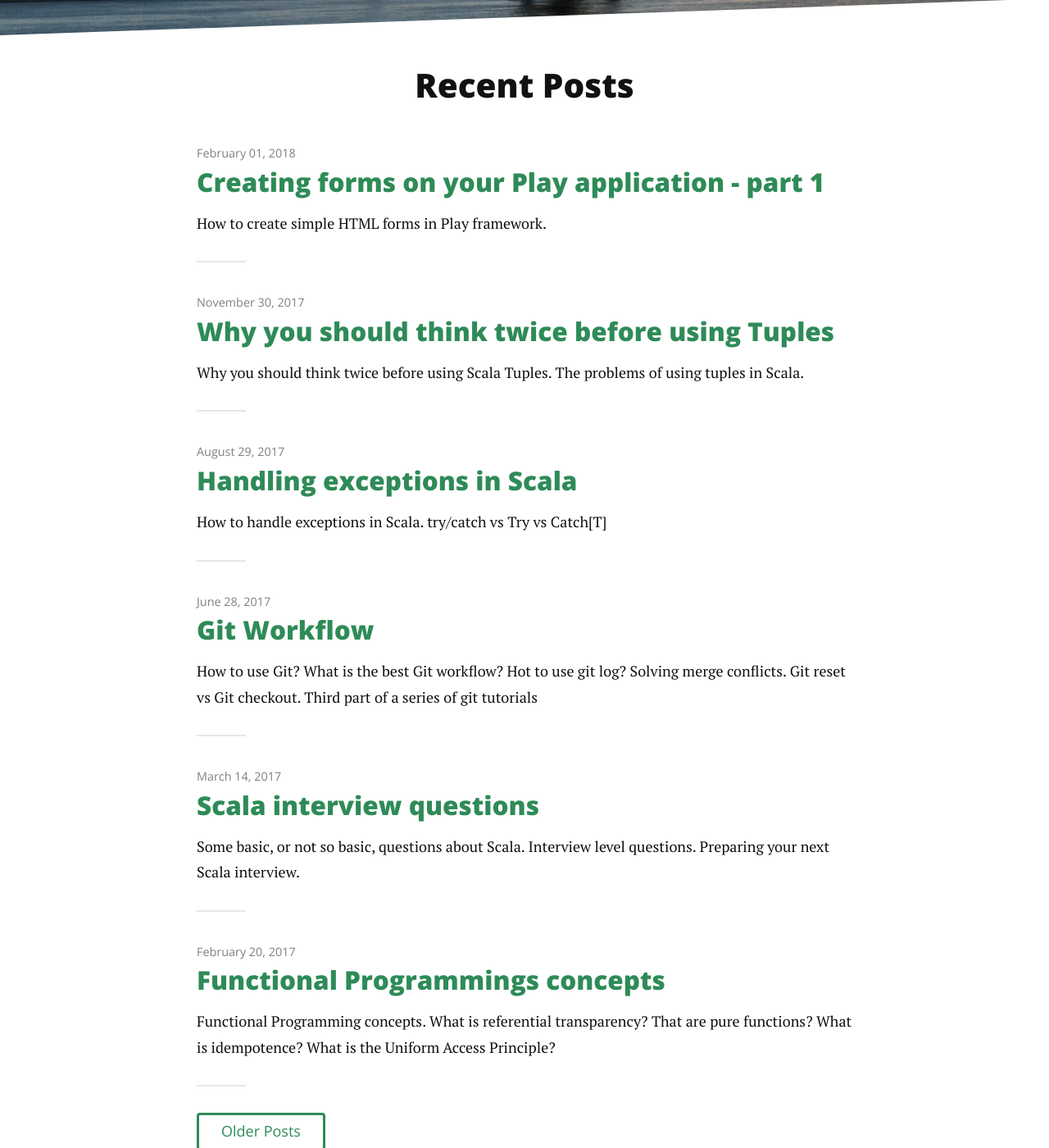
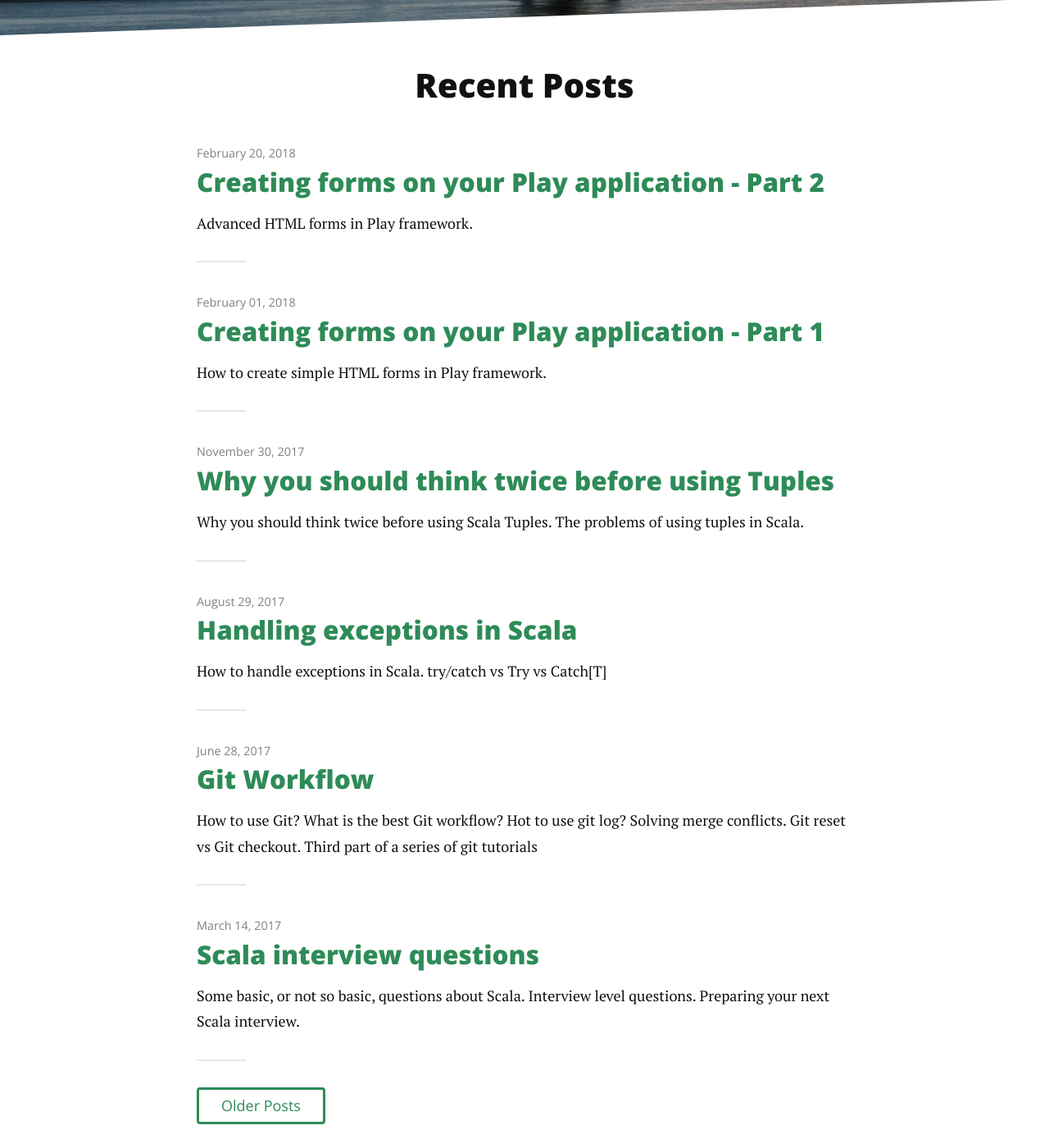
Before and after one commit to pedrorijo91/pedrorijo91.github.io, a Jekyll site: the page built from index.html, in a window 1280 px wide and 1400 px high, scrolled down 223 px. Shown: the whole window at 82% size. Built offline with Jekyll 4.4.1, drawn with Linux system fonts in a browser that asks for light colours; nearby versions of some CDN libraries; the list of posts is cut into pages by our own code; comment, search, counter and statistics services are not loaded; some of the changed lines change nothing that is shown.

Commit message:
:memo: Add blog post on scala play advanced forms (part 2/2)

```diff
--- a/_posts/2018-02-01-play-forms.markdown
+++ b/_posts/2018-02-01-play-forms.markdown
@@ -1,7 +1,7 @@
 ---
 layout: post
 
-title:  'Creating forms on your Play application - part 1'
+title:  'Creating forms on your Play application - Part 1'
 date:   2018-02-01 22:00:00
 description: 'How to create simple HTML forms in Play framework.'
 image:  play-logo.png
@@ -426,6 +426,10 @@ For most of the things, the Play documentation website has a pretty nice cover o
 
 ### Conclusion
 
-This was the very basics of using HTML forms on Play framework. On the next part we will have a look on how to add a class  other than primitive types to your form, how to do nested forms, how to protect your forms from some kind of attacks, and the most important: styling your forms!
+This was the very basics of using HTML forms on Play framework. On the next part we will have a look on how to add a class  other than primitive types to your form, how to do nested forms, how to protect your forms from some kind of attacks, and the **most important**: styling your forms!
 
 If you found any problem following this tutorial, check the code at [GitHub](https://github.com/pedrorijo91/scala-play-forms).
+
+Now, have a look at the second part of this blog post:
+
+* [Advanced HTML forms in Play Framework]({{ site.url }}/blog/advanced-play-forms/)
--- /dev/null
+++ b/_posts/2018-02-20-advanced-play-forms.markdown
@@ -0,0 +1,167 @@
+---
+layout: post
+
+title:  'Creating forms on your Play application - Part 2'
+date:   2018-02-20 21:00:00
+description: 'Advanced HTML forms in Play framework.'
+image:  scala-logo.png
+image_alt: 'Scala language logo'
+
+tags: [scala, play, forms]
+---
+
+<span class="dropcap">I</span>n the [last post]({{ site.url }}/blog/play-forms/) we saw how to get started using HTML forms in Play applications. We covered how to render forms using Play helpers, how to validate some inputs, and how does Play deals with those input errors.
+
+On this second part, we are going to see some more advanced topics: how to do nested forms, how to add your own class to your form, how to protect your forms from some kind of attacks, and the **most important**: styling your forms!
+
+### Nested forms
+
+In many applications you end up with a form which can be grouped into smaller parts. A common use case is when you ask for a set of informations about an address (country, city, street, building, etc). If you plan to model that information in nested case classes, it's very easy to create a form for that:
+
+~~~scala
+case class Address(country: String, city: String, street: String, buildingNbr: Int)
+case class Order(clientName: String, address: Address)
+object Order {
+  val form: Form[Order] = Form(
+    mapping(
+      "clientName" -> text,
+      "address" -> mapping(
+        "country" -> text,
+        "city" -> text,
+        "street" -> text,
+        "buildingNbr" -> number
+      )(Address.apply)(Address.unapply)
+    )(Order.apply)(Order.unapply)
+  )
+}
+~~~
+
+and the corresponding form template:
+
+~~~scala
+@form(action = routes.AdvancedController.nestedFormPost()) {
+    @inputText(userForm("clientName"))
+    @inputText(userForm("address.country"))
+    @inputText(userForm("address.city"))
+    @inputText(userForm("address.street"))
+    @inputText(userForm("address.buildingNbr"))
+
+    <input type="submit" value="Submit">
+}
+~~~
+
+Note that we called the nested properties *"address.field"*. That's a requirement to use nested forms this way.
+
+### Custom bindings
+
+At this point you should be able to cover most of the needs you have for your html forms. But what can you do if you are depending of an external library and you need to ask that information to the user? Is there a better solution other than create yet another DTO to hold the information before instantiate the external class with the exact same values?
+
+> All problems in computer science can be solved by another level of indirection.
+
+Well, there is, and it's called a custom binder. So imagine you have a case class which holds an [URL](https://docs.oracle.com/javase/7/docs/api/java/net/URL.html). All you need is to define an `implicit Formatter[URL]` with a *bind* and *unbind* methods:
+
+~~~scala
+case class FormWithURL(name: String, url: URL)
+object FormWithURL {
+
+  import play.api.data.format.Formatter
+  import play.api.data.format.Formats._
+
+  implicit object UrlFormatter extends Formatter[URL] {
+    override val format = Some(("format.url", Nil))
+    override def bind(key: String, data: Map[String, String]) = parsing(new URL(_), "error.url", Seq.empty)(key, data)
+    override def unbind(key: String, value: URL) = Map(key -> value.toString)
+  }
+
+  val form = Form(
+    mapping(
+      "name" -> text,
+      "url" ->  of[URL]
+    )(FormWithURL.apply)(FormWithURL.unapply)
+  )
+}
+~~~
+
+### Make your forms beautiful
+
+Finally, the moment you all have been waiting for: how can you make your forms gorgeous? Do you have to do plain HTML instead of using Play helpers to generate the forms?
+
+We are lucky: Play Framework allow us to add extra information to the input field being rendered. These extra informations should be passed as a tuple with scala symbols: `symbol -> value`. If you are not familiar with Scala symbols you [should have a quick look into it](http://daily-scala.blogspot.pt/2010/01/symbols.html).
+
+There are two types of symbols you can pass:
+
+* special control symbols, starting with `_` (underscore);
+* any other named symbol.
+
+For the control symbols there a few available:
+
+* `'_label -> "Custom label"`, which allows you to specify a custom label on your input.
+* `'_id -> "myCustomId"`, which allows you to specify the id of the input.
+* `'_help -> "Custom help"`, that allows you to add some helper text.
+* `'_showConstraints -> false`, that enables you to omit the constraints shown in the form.
+* `'_error -> Some(FormError("error-key", Seq("error message"), Seq.empty))`, to specify some custom error.
+* `'_showErrors -> false`, to hide errors from users.
+
+Let's see how we can use them and what happens:
+
+~~~scala
+@import helper._
+
+@(userForm: Form[BasicForm])(implicit messages: Messages)
+
+@main("Scala Play forms tutorial") {
+    <h1>Scala Play forms tutorial</h1>
+
+    @form(action = routes.BasicController.simpleFormPost()) {
+        @inputText(userForm("name"),
+            '_label -> "Custom label",
+            '_id -> "myCustomId",
+            '_help -> "Custom help",
+            '_error -> Some(FormError("error-key", Seq("My custom error message"), Seq.empty)),
+            '_showErrors -> true,
+            'class -> "col-md-6",
+            Symbol("data-lol") -> "lol")
+
+        @inputText(userForm("age"),
+           '_showConstraints -> false)
+
+        <input type="submit" value="Submit">
+    }
+}
+~~~
+
+and this produces the following:
+
+<p align='center'><img class='border' src='/assets/img/play-form-006.png' alt='Styled form using Play framework' title='Styled form using Play framework' width='3000px'/></p>
+
+You can compare it with [the first post on play framework forms]({{ site.url }}/blog/play-forms/#getting-started).
+
+This example contains all the possibilities I have explored so far:
+
+* we specified a custom label;
+* we specified a custom id;
+* we customized the help text;
+* we have enforced a custom error to show up;
+* we specified a custom class (note that the class is not a special control symbol, so it doesn't take the underscore at the start);
+* we specified a [data attribute](https://developer.mozilla.org/en-US/docs/Learn/HTML/Howto/Use_data_attributes) (due to symbol constructor limitation we need to use the alternative constructor to be able to use the `-` char);
+* we omitted the constraints.
+
+Now you have the possibility to completely stylish your forms!
+
+### I want security (CSRF)
+
+A very important area you should never overlook is security. A very easy attack is [Cross-Site Request Forgery (CSRF)](https://www.owasp.org/index.php/Cross-Site_Request_Forgery_(CSRF)). It is an attack that tricks an user into executing unwanted actions on an application using the current session.
+
+Fortunately for us, it is very easy to prevent this kind of attack. I recommend you to read the official documentation on how to [Protect against Cross Site Request Forgery](https://www.playframework.com/documentation/2.6.x/ScalaCsrf#Protecting-against-Cross-Site-Request-Forgery), but basically you use a CSRF token on your requests. This token gets placed either in the query string or body of every form submitted, and also gets placed in the user’s session. Play then verifies that both tokens are present and match.
+
+### Conclusion
+
+After the [initial steps into form usage in the Play Framework]({{ site.url }}/blog/play-forms) you should now be able to explore more advanced options provided by the Play Framework and its capabilities for dealing with HTML forms.
+
+There are a few cases not very well documented and this series of blog posts try to help anyone who has to deal with some very common use cases, and I hope this may reveal useful for someone.
+
+### Useful resources
+
+If you are looking to start from the basics, here's the previous post: [Basic HTML forms in Play Framework]({{ site.url }}/blog/play-forms/).
+
+If you want to see the working code, it's also available at [GitHub](https://github.com/pedrorijo91/scala-play-forms).
```
Also changed, not shown: assets/img/play-form-006.png (added).
